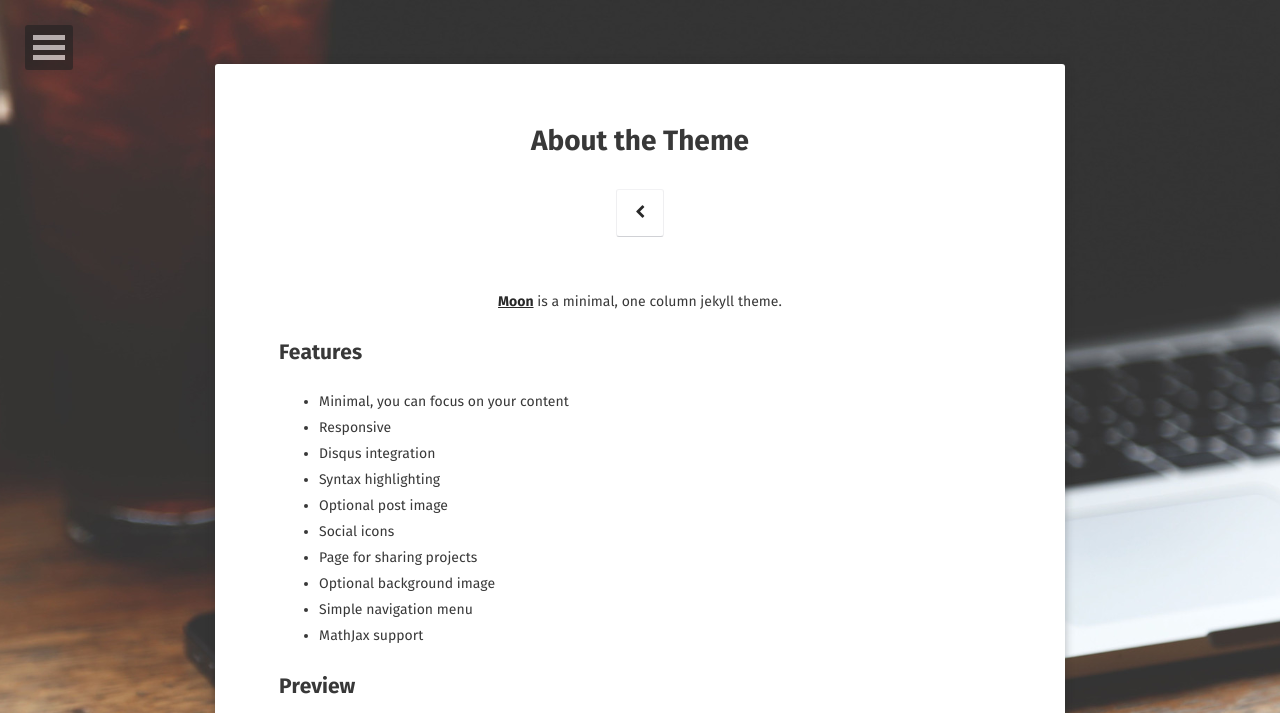
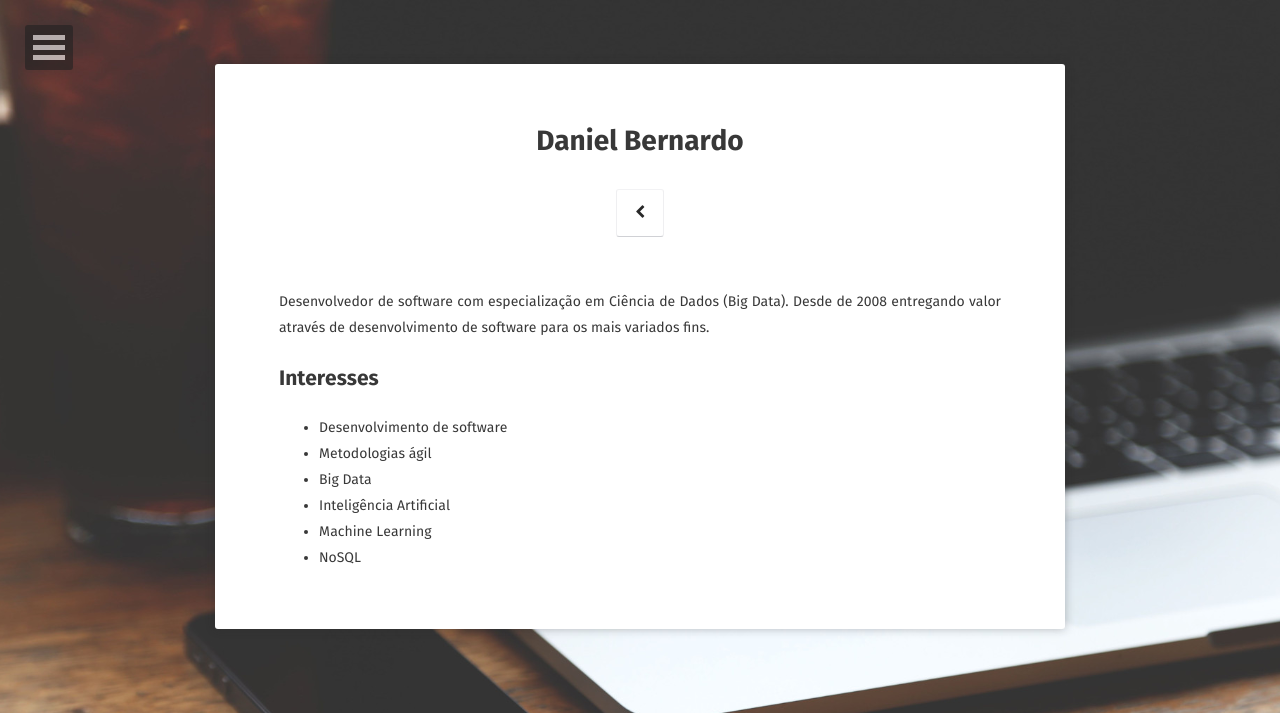
Before and after one commit to devdanielbernardo/devdanielbernardo.github.io, a Jekyll site: the page built from sobre/index.md, in a window 1280 px wide. Shown: the top 713 px of the page. Built offline with Jekyll 4.4.1, drawn with Linux system fonts in a browser that asks for light colours; some web fonts are replaced; some of the changed text lies outside the part shown; grey boxes are pictures that could not be loaded.

Commit message:
página sobre: texto simples

```diff
--- a/sobre/index.md
+++ b/sobre/index.md
@@ -1,37 +1,17 @@
 ---
 layout: page
-title: About the Theme
-tags: [about, Jekyll, theme, moon]
-date: 2016-03-21
+title: Daniel Bernardo
+tags: [sobre]
+date: 2018-07-07
 comments: false
 ---
 
-<center><a href="http://taylantatli.github.io/Moon"><b>Moon</b></a> is a minimal, one column jekyll theme.</center>
+Desenvolvedor de software com especialização em Ciência de Dados (Big Data). Desde de 2008 entregando valor através de desenvolvimento de software para os mais variados fins.
 
-## Features
-* Minimal, you can focus on your content
-* Responsive
-* Disqus integration
-* Syntax highlighting
-* Optional post image
-* Social icons
-* Page for sharing projects
-* Optional background image
-* Simple navigation menu
-* MathJax support
-
-## Preview
-
-{% capture images %}
-    https://cloud.githubusercontent.com/assets/754514/14509720/61c61058-01d6-11e6-93ab-0918515ecd56.png
-    https://cloud.githubusercontent.com/assets/754514/14509716/61ac6c8e-01d6-11e6-879f-8308883de790.png
-{% endcapture %}
-{% include gallery images=images caption="Screenshots of Moon Theme" cols=2 %}
-
-See a [live version of Moon](http://taylantatli.github.io/Moon) hosted on GitHub.
-
-## Getting Started
-
-To learn how to install and use this theme check out the [Setup Guide](http://taylantatli.me/Moon/moon-theme/) for more information.
-
-[Install Moon](https://github.com/TaylanTatli/Moon){: .btn}
+## Interesses
+* Desenvolvimento de software
+* Metodologias ágil
+* Big Data
+* Inteligência Artificial
+* Machine Learning
+* NoSQL
```
